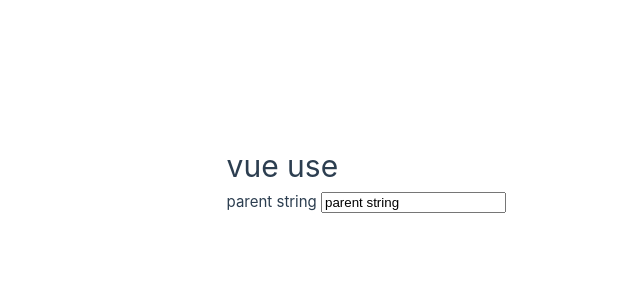
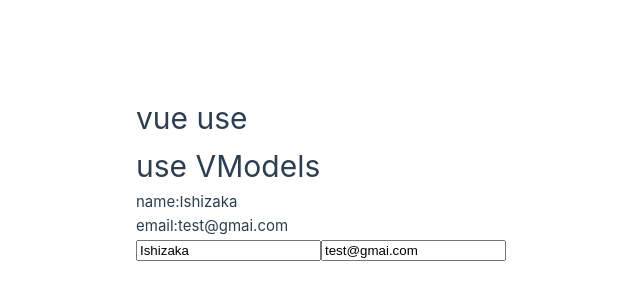
Before and after one commit to noah-00/vue3-doc, a Vue app: page / in a window 1280 px wide. Shown: the part 222-522 px from the top of the page, without its empty margins (134-774 px from the left). Built offline with nearby package versions, Linux system fonts and the light colour scheme.

Commit message:
useVModels

```diff
--- /dev/null
+++ b/src/components/VueUse/Component/useVModels/Child.vue
@@ -0,0 +1,13 @@
+<script setup lang="ts">
+import { useVModels } from "@vueuse/core";
+import { defineProps, defineEmits } from "vue";
+
+const props = defineProps<{ name: string; email: string }>();
+const emit = defineEmits(["update:name", "update:email"]);
+const { name, email } = useVModels(props, emit);
+</script>
+
+<template>
+  <input v-model="name" />
+  <input v-model="email" />
+</template>
--- /dev/null
+++ b/src/components/VueUse/Component/useVModels/Parent.vue
@@ -0,0 +1,14 @@
+<script setup lang="ts">
+import { ref } from "vue";
+import Child from "./Child.vue";
+
+const name = ref<string>("Ishizaka");
+const email = ref<string>("test@gmai.com");
+</script>
+
+<template>
+  <h1>use VModels</h1>
+  <div>name:{{ name }}</div>
+  <div>email:{{ email }}</div>
+  <Child v-model:name="name" v-model:email="email" />
+</template>
--- a/src/components/VueUse/index.vue
+++ b/src/components/VueUse/index.vue
@@ -25,6 +25,7 @@
 import UseFocus from "./Sensors/UseFocus.vue";
 
 import UseVModel from "./Component/useVModel/Parent.vue";
+import UseVModels from "./Component/useVModels/Parent.vue";
 </script>
 
 <template>
@@ -54,5 +55,6 @@
   <!-- <UseElementHover /> -->
   <!-- <UseFocus /> -->
 
-  <UseVModel />
+  <!-- <UseVModel /> -->
+  <UseVModels />
 </template>
```
